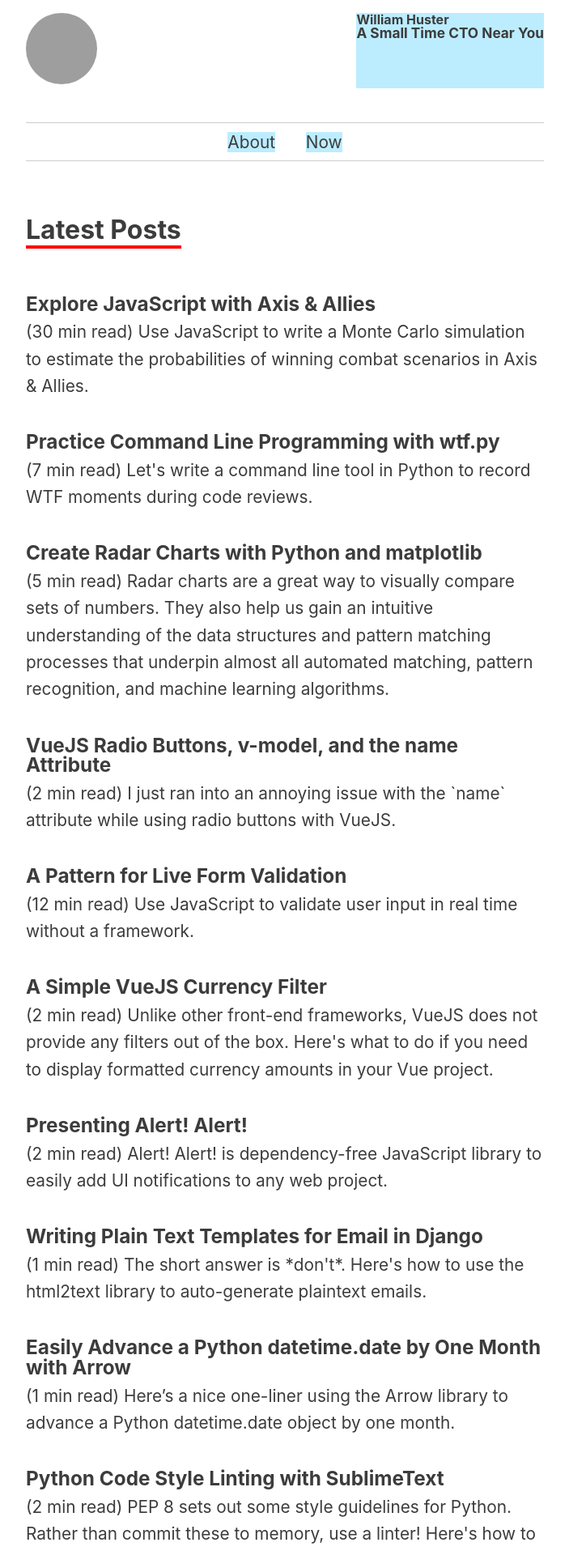
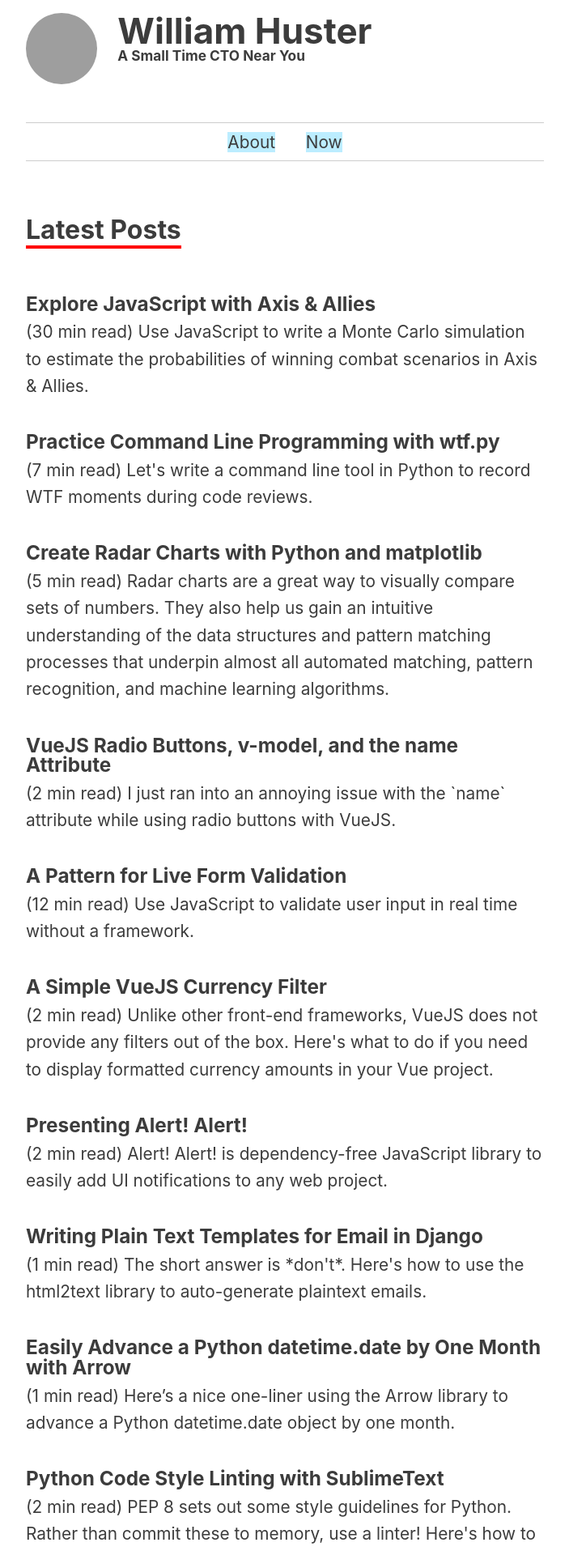
Before and after one commit to whusterj/whusterj.github.io, a Jekyll site: the page built from index.html, in a window 1280 px wide. Shown: the top 1915 px of the page at 81% size, without its empty margins (288-991 px from the left). Built offline with Jekyll 4.4.1, drawn with Linux system fonts in a browser that asks for light colours; the list of posts is cut into pages by our own code; grey boxes are pictures that could not be loaded.

Commit message:
Fix the dumbest typo ever

```diff
--- a/_layouts/default.html
+++ b/_layouts/default.html
@@ -48,7 +48,7 @@
                     style="width: 100%; height: auto; max-width: 5.5rem; border-radius: 50%;"
                     alt="Portrait of William via Gravatar">
                 </a>
-                <a href="/" lass="no-highlight header__title-container">
+                <a href="/" class="no-highlight header__title-container">
                     <h1 class="header__title">
                         William Huster
                     </h1>
--- a/static/css/style.css
+++ b/static/css/style.css
@@ -132,7 +132,7 @@ ul li {
 
 @media (min-width: 768px) {
   .header__title {
-    font-size: initial;
+    font-size: 2.75rem;
   }
 }
 
```
